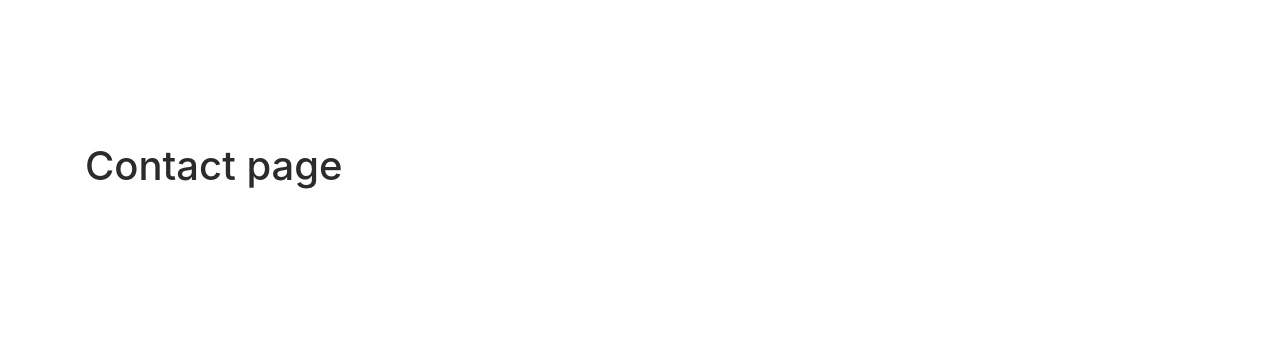
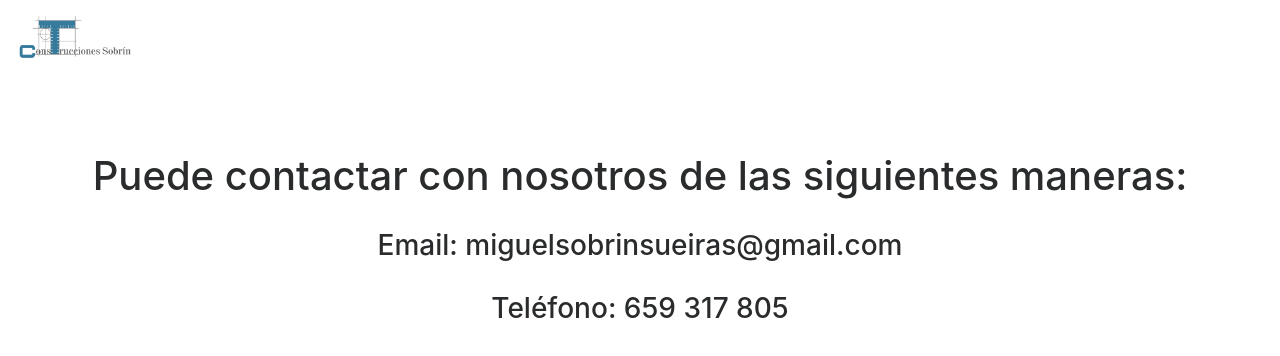
Before and after one commit to spg82/cSerantes, an Angular app: page /contact in a window 1280 px wide. Shown: the top 356 px of the page. Built offline with nearby package versions, Linux system fonts and the light colour scheme.

Commit message:
<feature> Upload new logo image

```diff
--- a/src/app/components/contact/contact.component.html
+++ b/src/app/components/contact/contact.component.html
@@ -1 +1,7 @@
-<h1>Contact page</h1>
+<div class="text-center">
+	<h1>Puede contactar con nosotros de las siguientes maneras:</h1>
+	<br>
+	<h3>Email: miguelsobrinsueiras@gmail.com</h3>
+	<br>
+	<h3>Teléfono: 659 317 805</h3>
+</div>
--- a/src/app/components/home/home.component.html
+++ b/src/app/components/home/home.component.html
@@ -1 +1,11 @@
-<h1>Home page</h1>
+<div class="text-center">
+	<br>
+	<br>
+	<img src="assets/img/csobrin_logo.png">
+	<br>
+	<br>
+	<img src="assets/img/under_construction_icon.png">
+	<br>
+	<br>
+	<h3>Sitio web en construcción, disculpen las molestias.</h3>
+</div>
--- a/src/app/components/navbar/navbar.component.html
+++ b/src/app/components/navbar/navbar.component.html
@@ -1,5 +1,5 @@
 <nav class="navbar navbar-expand-lg navbar-dark bg-dark">
-  <a class="navbar-brand" href="#"><img src="../../../assets/img/logo.png" width="40px" height="40px" style="filter: invert(1);"></a>
+  <a class="navbar-brand" href="#"><img src="assets/img/csobrin_logo.png" width="120px" height="50px"></a>
   <button class="navbar-toggler" type="button" data-toggle="collapse" data-target="#navbarNav" aria-controls="navbarNav" aria-expanded="false" aria-label="Toggle navigation">
     <span class="navbar-toggler-icon"></span>
   </button>
```
Also changed, not shown: src/assets/img/csobrin_logo.png (added), src/assets/img/under_construction_icon.png (added).
